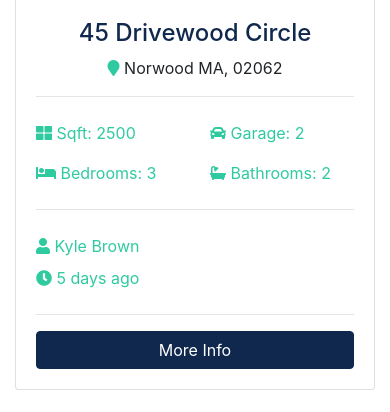
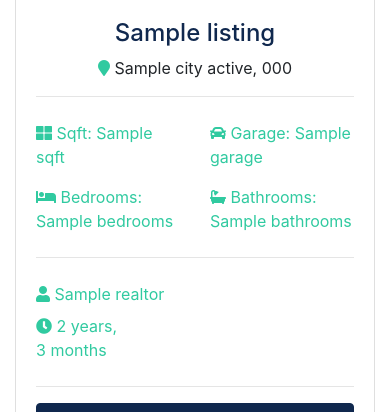
Before and after one commit to yusuf963/house, a Django app: template templates/pages/index.html in a window 390 px wide. Shown: the part 1194-1606 px from the top of the page. Run offline with Django 3.2, Linux system fonts and the light colour scheme; the template is opened without the code that fills it: most values are stand-ins (such as "Sample title", 1, 10 or a date in 2020); grey boxes marked "Sample" are stand-in pictures; some libraries are stand-ins or nearby versions.

Commit message:
render data dynamically from DB of the team and listing

```diff
--- a/templates/pages/index.html
+++ b/templates/pages/index.html
@@ -1,4 +1,5 @@
 {% extends 'base.html' %}
+{% load humanize %}
 {% block content %}
 
 <!-- Showcase -->
@@ -132,159 +133,61 @@
     <div class="container">
       <h3 class="text-center mb-3">Latest Listings</h3>
       <div class="row">
+        {% if listings %}
+          {% for listing in listings %}
             <!-- Listing 1 -->
             <div class="col-md-6 col-lg-4 mb-4">
               <div class="card listing-preview">
-                    <img class="card-img-top" src="assets/img/homes/home-1.jpg" alt="">
+                <img class="card-img-top" src="{{ listing.photo_main.url }}" alt="">
                 <div class="card-img-overlay">
                   <h2>
-                            <span class="badge badge-secondary text-white">$490,000</span>
+                    <span class="badge badge-secondary text-white">${{ listing.price | intcomma }}</span>
                   </h2>
                 </div>
                 <div class="card-body">
                   <div class="listing-heading text-center">
-                            <h4 class="text-primary">45 Drivewood Circle</h4>
+                    <h4 class="text-primary">{{ listing.title }}</h4>
                     <p>
-                                <i class="fas fa-map-marker text-secondary"></i> Norwood MA, 02062
-                            </p>
+                      <i class="fas fa-map-marker text-secondary"></i> {{ listing.city }} {{ listing.state }}, {{ listing.zipcode }}</p>
                   </div>
                   <hr>
                   <div class="row py-2 text-secondary">
                     <div class="col-6">
-                                <i class="fas fa-th-large"></i> Sqft: 2500
-                            </div>
+                      <i class="fas fa-th-large"></i> Sqft: {{ listing.sqft }}</div>
                     <div class="col-6">
-                                <i class="fas fa-car"></i> Garage: 2
-                            </div>
+                      <i class="fas fa-car"></i> Garage: {{ listing.garage }}</div>
                   </div>
                   <div class="row py-2 text-secondary">
                     <div class="col-6">
-                                <i class="fas fa-bed"></i> Bedrooms: 3
-                            </div>
+                      <i class="fas fa-bed"></i> Bedrooms: {{ listing.bedrooms }}</div>
                     <div class="col-6">
-                                <i class="fas fa-bath"></i> Bathrooms: 2
-                            </div>
+                      <i class="fas fa-bath"></i> Bathrooms: {{ listing.bathrooms }}</div>
                   </div>
                   <hr>
                   <div class="row py-2 text-secondary">
                     <div class="col-6">
-                                <i class="fas fa-user"></i> Kyle Brown
-                            </div>
+                      <i class="fas fa-user"></i> {{ listing.realtor }}</div>
                   </div>
                   <div class="row text-secondary pb-2">
                     <div class="col-6">
-                                <i class="fas fa-clock"></i> 5 days ago
-                            </div>
+                      <i class="fas fa-clock"></i> {{ listing.list_date | timesince }}</div>
                   </div>
                   <hr>
-                        <a href="listing.html" class="btn btn-primary btn-block">More Info</a>
+                  <a href="{% url 'listing' listing.id %}" class="btn btn-primary btn-block">More Info</a>
                 </div>
               </div>
             </div>
-
-            <!-- Listing 2 -->
-            <div class="col-md-6 col-lg-4 mb-4">
-                <div class="card listing-preview">
-                    <img class="card-img-top" src="assets/img/homes/home-2.jpg" alt="">
-                    <div class="card-img-overlay">
-                        <h2>
-                            <span class="badge badge-secondary text-white">$550,000</span>
-                        </h2>
+          {% endfor %}
+        {% else %}
+          <div class="col-md-12">
+            <p>No Listings Available</p>
           </div>
-                    <div class="card-body">
-                        <div class="listing-heading text-center">
-                            <h4 class="text-primary">18 Jefferson Lane</h4>
-                            <p>
-                                <i class="fas fa-map-marker text-secondary"></i> Woburn MA, 01801
-                            </p>
-                        </div>
-                        <hr>
-                        <div class="row py-2 text-secondary">
-                            <div class="col-6">
-                                <i class="fas fa-th-large"></i> Sqft: 3200
-                            </div>
-                            <div class="col-6">
-                                <i class="fas fa-car"></i> Garage: 1
-                            </div>
-                        </div>
-                        <div class="row py-2 text-secondary">
-                            <div class="col-6">
-                                <i class="fas fa-bed"></i> Bedrooms: 4
-                            </div>
-                            <div class="col-6">
-                                <i class="fas fa-bath"></i> Bathrooms: 2.5
-                            </div>
-                        </div>
-                        <hr>
-                        <div class="row py-2 text-secondary">
-                            <div class="col-6">
-                                <i class="fas fa-user"></i> Mark Hudson
-                            </div>
-                        </div>
-                        <div class="row text-secondary pb-2">
-                            <div class="col-6">
-                                <i class="fas fa-clock"></i> 5 days ago
-                            </div>
-                        </div>
-                        <hr>
-                        <a href="listing.html" class="btn btn-primary btn-block">More Info</a>
-                    </div>
-                </div>
-            </div>
-
-            <!-- Listing 3 -->
-            <div class="col-md-6 col-lg-4 mb-4">
-                <div class="card listing-preview">
-                    <img class="card-img-top" src="assets/img/homes/home-3.jpg" alt="">
-                    <div class="card-img-overlay">
-                        <h2>
-                            <span class="badge badge-secondary text-white">$580,000</span>
-                        </h2>
-                    </div>
-                    <div class="card-body">
-                        <div class="listing-heading text-center">
-                            <h4 class="text-primary">187 Woodrow Street</h4>
-                            <p>
-                                <i class="fas fa-map-marker text-secondary"></i> Salem MA, 01915
-                            </p>
-                        </div>
-                        <hr>
-                        <div class="row py-2 text-secondary">
-                            <div class="col-6">
-                                <i class="fas fa-th-large"></i> Sqft: 3107
-                            </div>
-                            <div class="col-6">
-                                <i class="fas fa-car"></i> Garage: 0
-                            </div>
-                        </div>
-                        <div class="row py-2 text-secondary">
-                            <div class="col-6">
-                                <i class="fas fa-bed"></i> Bedrooms: 4
-                            </div>
-                            <div class="col-6">
-                                <i class="fas fa-bath"></i> Bathrooms: 3
-                            </div>
-                        </div>
-                        <hr>
-                        <div class="row py-2 text-secondary">
-                            <div class="col-6">
-                                <i class="fas fa-user"></i> Mark Hudson
-                            </div>
-                        </div>
-                        <div class="row text-secondary pb-2">
-                            <div class="col-6">
-                                <i class="fas fa-clock"></i> 5 days ago
-                            </div>
-                        </div>
-                        <hr>
-                        <a href="listing.html" class="btn btn-primary btn-block">More Info</a>
-                    </div>
-                </div>
-            </div>
+        {% endif %}
 
       </div>
     </div>
   </section>
+
 
 <section id="services" class="py-5 bg-secondary text-white">
     <div class="container">
```
Also changed, not shown: pages/views.py (+16 -3 lines), templates/pages/about.html (+24 -40 lines). Lines whose indentation alone changed are shown as unchanged.
